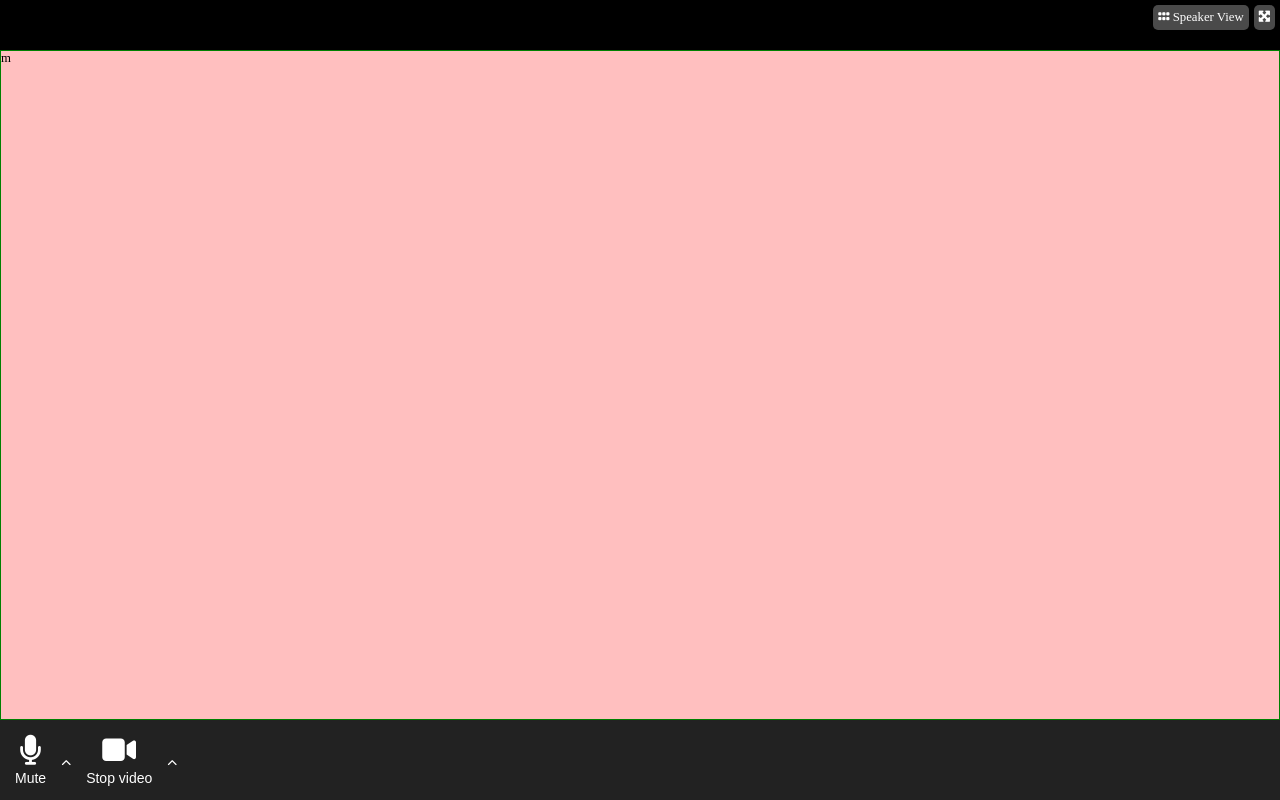
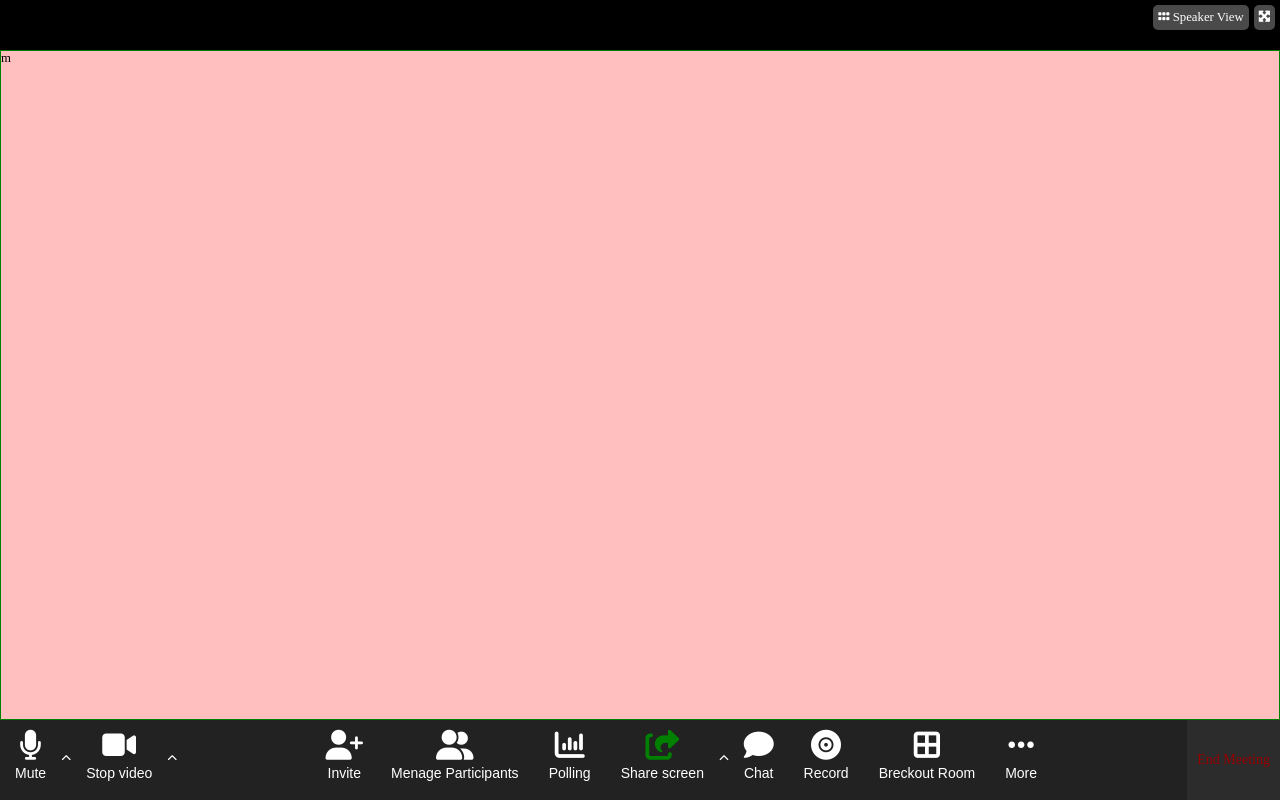
Before and after one commit to SaverioCascelli/html-css-zoom, a plain HTML site: page index.html in a window 1280 px wide. Drawn offline with Linux system fonts and the light colour scheme.

Commit message:
[add] content in footer

```diff
--- a/css/style.css
+++ b/css/style.css
@@ -14,7 +14,6 @@
     -webkit-font-smoothing: antialiased;
     font-family: "Font Awesome 5 Free";
     font-weight: 600;
-    color: white;
 }
 
 .user-plus::before {
@@ -138,17 +137,36 @@ main{
 footer{
     height: 80px;
     background-color: rgb(34, 34, 34);
+    color: white;
+}
+
+footer .container{
+    display: flex;
+    justify-content: space-between;
+    height: 100%;
 }
 
 footer button{
     background-color:rgb(34, 34, 34) ;
-    color: white;
     display: flex;
     flex-direction: column;
     font-size: 30px;
     align-items: center;
     padding: 5px;
     border: none;
+    color: white;
+}
+
+footer button:active::before{
+    color: green;
+}
+
+footer button.active::before{
+    color: green;
+}
+
+footer .audio-video , .call-action{
+    padding-top: 5px;
 }
 
 footer button span{
@@ -156,13 +174,20 @@ footer button span{
     padding: 5px 10px;
 }
 
-footer .with-option{
+footer .action li{
     display: flex;
     align-items: center;
 }
 
-.audio-video{
-    padding-top: 10px;
+footer .end{
+    display: flex;
+    justify-content: center;
+    align-items: center;
+    background-color: rgb(44, 44, 44);
+    color: rgb(153, 0, 0);
+    padding: 10px;
+    font-size: 14px;
 }
 
+
 /* /footer */
--- a/index.html
+++ b/index.html
@@ -28,14 +28,15 @@
     </main>
 
     <footer>
-        <div class="container">
+        <div class="container ">
 
             <div class="audio-video">
-                <ul class="list-flex-nostyle">
+                <ul class="action list-flex-nostyle">
                     <li class="with-option">
                         <button class="icon open-microphone">
                         <span>Mute</span>
                         </button>
+
                         <ul class="down-top icon chevron-top">
                         </ul>
                     </li>
@@ -43,14 +44,63 @@
                         <button class="icon video">
                         <span>Stop video</span>
                         </button>
+
                         <ul class="down-top icon chevron-top">
                         </ul>
                     </li>
                 </ul>
             </div>
 
-            <div></div>
-            <div></div>
+            <div class="call-action">
+                <ul class="action list-flex-nostyle">
+                    <li>
+                        <button class="icon user-plus">
+                            <span>Invite</span>
+                        </button>
+                    </li>
+                    <li>
+                        <button class="icon user-group">
+                            <span>Menage Participants</span>
+                        </button>
+                    </li>
+                    <li>
+                        <button class="icon chart-column">
+                            <span>Polling</span>
+                    </li>
+                    <li>
+                        <button class="icon share active">
+                            <span>Share screen</span>
+                        </button>
+
+                        <ul class="down-top icon chevron-top">
+                        </ul>
+                    </li>
+                    <li>
+                        <button class="icon chat">
+                            <span>Chat</span>
+                        </button>
+                    </li>
+                    <li>
+                        <button class="icon record">
+                            <span>Record</span>
+                        </button>
+                    </li>
+                    <li>
+                        <button class="icon grid">
+                            <span>Breckout Room</span>
+                        </button>
+                    </li>
+                    <li>
+                        <button class="icon dots">
+                            <span>More</span>
+                        </button>
+                    </li>
+                </ul>
+            </div>
+
+            <div class="end">
+                <span>End Meeting</span>
+            </div>
         </div>
     </footer>
 
```
